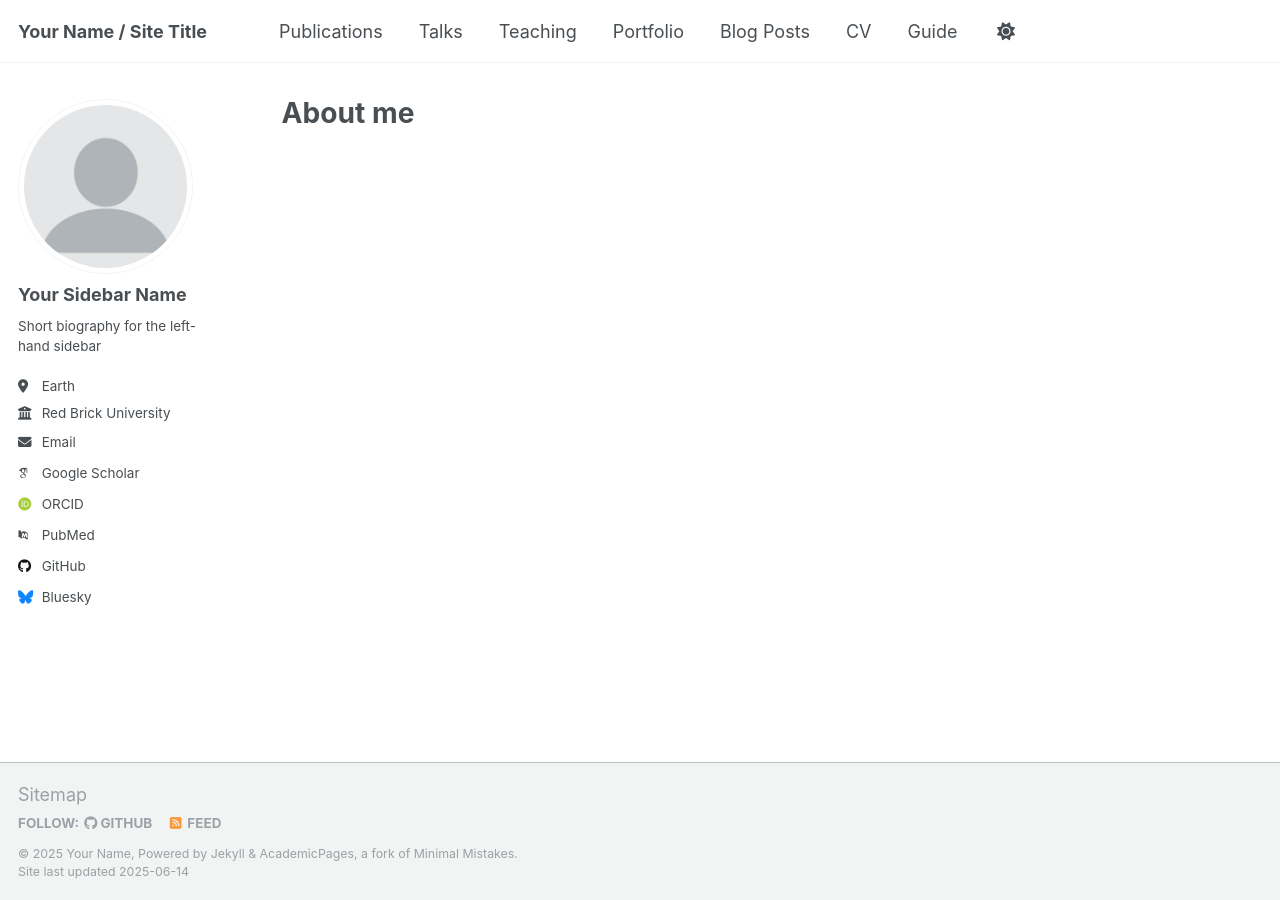
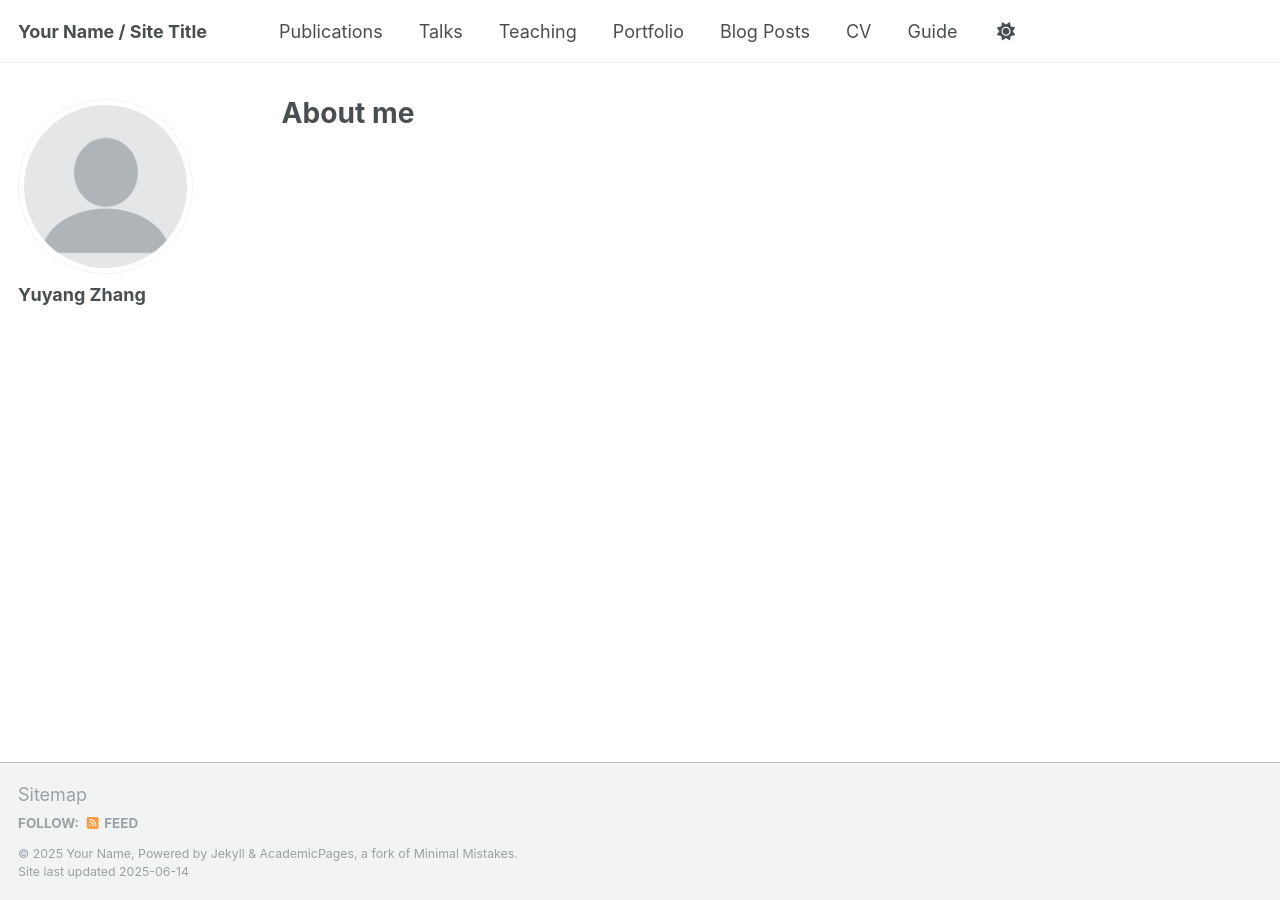
Before and after one commit to yuyangzhang2006/yuyangzhang2006.github.io, a Jekyll site: the page built from _pages/about.md, in a window 1280 px wide. Built offline with Jekyll 4.4.1, drawn with Linux system fonts in a browser that asks for light colours; some web fonts are replaced.

Commit message:
Update _config.yml

```diff
--- a/_config.yml
+++ b/_config.yml
@@ -23,22 +23,22 @@ repository               : "academicpages/academicpages.github.io"
 author:
   # Biographic information
   avatar           : "profile.png"
-  name             : "Your Sidebar Name"
-  pronouns         : # example: "she/her"
-  bio              : "Short biography for the left-hand sidebar"
-  location         : "Earth"
-  employer         : "Red Brick University"
+  name             : "Yuyang Zhang"
+  pronouns         : #"she/her"
+  bio              : #"bio"
+  location         : #"Earth"
+  employer         : #"Red Brick University"
   uri              : # URL
-  email            : "none@example.org"
+  email            : #"email"
 
   # Academic websites
   academia         : # URL
   arxiv            : # URL - Update with the correct link to your profile
-  googlescholar    : "https://scholar.google.com/citations?user=PS_CX0AAAAAJ"
+  googlescholar    : #"https://scholar.google.com/citations?user=PS_CX0AAAAAJ"
   impactstory      : # URL
-  orcid            : "http://orcid.org/yourorcidurl"
+  orcid            : #"http://orcid.org/yourorcidurl"
   semantic         : # URL
-  pubmed           : "https://www.ncbi.nlm.nih.gov/pubmed/?term=john+snow"
+  pubmed           : #"https://www.ncbi.nlm.nih.gov/pubmed/?term=john+snow"
   researchgate     : # URL
   scopus           : # URL
 
@@ -46,12 +46,12 @@ author:
   bitbucket        : # Username - Update with your username on the site
   codepen          : # Username
   dribbble         : # Username
-  github           : "academicpages"
+  github           : #"academicpages"
   kaggle           : # Username
   stackoverflow    : # User number or user number and name (i.e., use "1" or "1/jeff-atwood")
 
   # Social media
-  bluesky          : "bsky.app" # Replace this with you Bluesky username
+  bluesky          : #"bsky.app" # Replace this with you Bluesky username
   facebook         : # Username
   flickr           : # Username
   foursquare       : # Username
@@ -77,6 +77,7 @@ author:
   zhihu            : # Username
 
 # Publication Category - The following the list of publication categories and their headings
+
 publication_category:
   books:
     title: 'Books'
```
